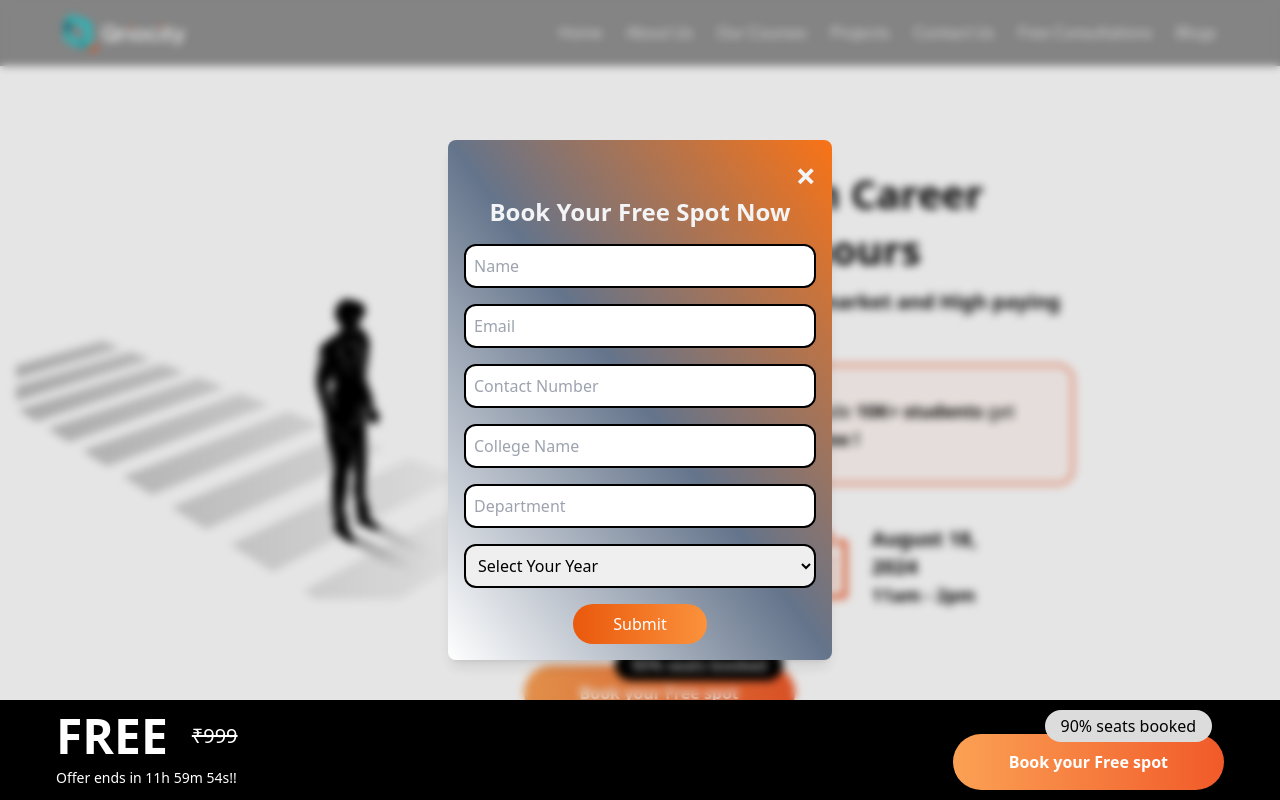
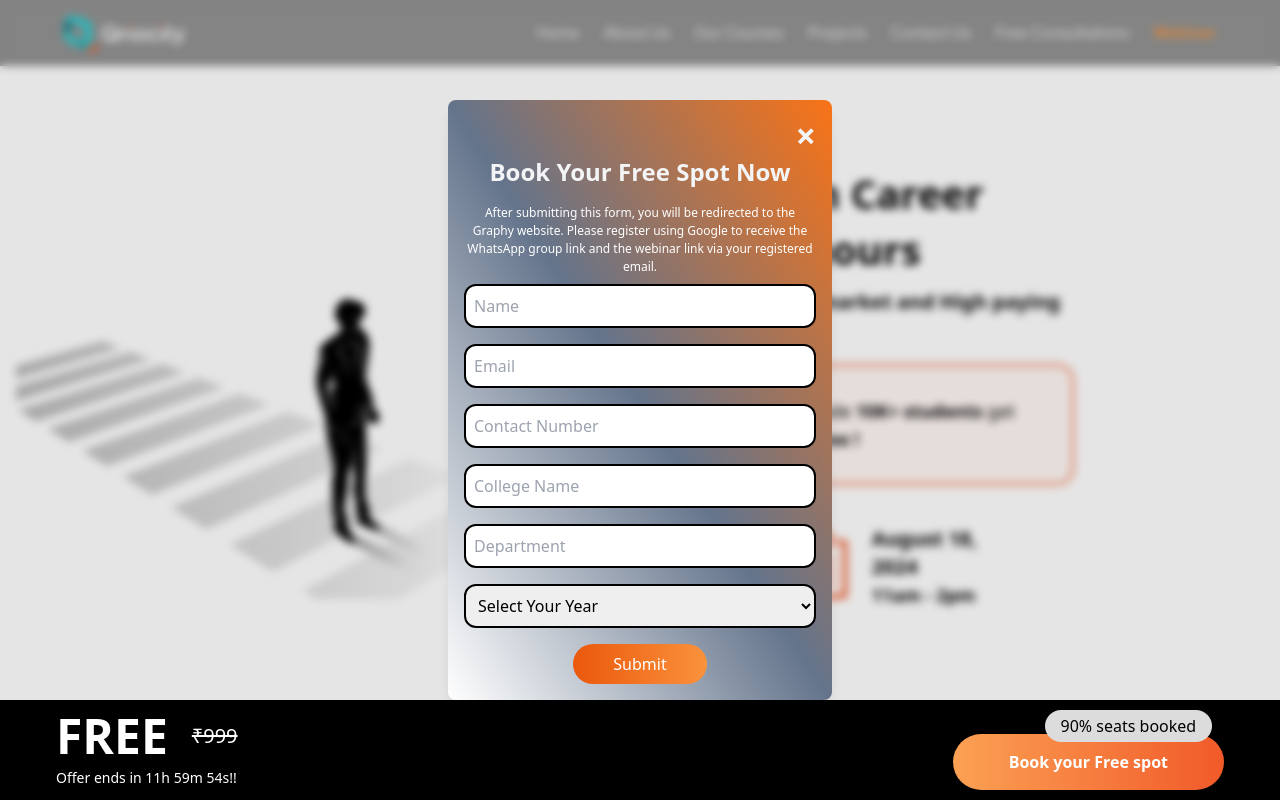
Before and after one commit to Qriocity-Company/Qriocity, a React (Vite) app: page /webinar in a window 1280 px wide. Shown: the top 800 px of the page. Built offline with nearby package versions, Linux system fonts and the light colour scheme.

Commit message:
form changes

```diff
--- a/src/components/Navbar.jsx
+++ b/src/components/Navbar.jsx
@@ -41,8 +41,8 @@ export const Navbar = () => {
           <Link to="/consultations" className={isRouteActive("/consultations")}>
             Free Consultations
           </Link>
-          <Link to="/blogs" className={isRouteActive("/blogs")}>
-            Blogs
+          <Link to="/webinar" className={isRouteActive("/webinar")}>
+            Webinar
           </Link>
         </div>
         <div className="md:hidden flex items-center">
--- a/src/pages/RoadMap.jsx
+++ b/src/pages/RoadMap.jsx
@@ -232,13 +232,14 @@ const RoadMap = () => {
               <h2 className="text-2xl font-bold mb-4 text-center text-gray-100">
                 Book Your Free Spot Now
               </h2>
+              <p className="text-center mb-2 text-[12px]">After submitting this form, you will be redirected to the Graphy website. Please register using Google to receive the WhatsApp group link and the webinar link via your registered email.</p>
               <div>
                 <div className="mb-4">
                   <input
                     type="text"
                     id="name"
                     name="name"
-                    className="w-full p-2 border-2 border-black  outline-none focus:ring-2  text-black rounded-xl"
+                    className="w-full p-2 md:p-2 border-2 border-black  outline-none focus:ring-2  text-black rounded-xl"
                     placeholder="Name"
                     value={name}
                     onChange={(e) => setName(e.target.value)}
@@ -337,6 +338,7 @@ const RoadMap = () => {
               <h2 className="text-2xl font-bold mb-4 text-center text-gray-100">
                 Book Your Free Spot Now
               </h2>
+              <p className="text-center mb-2 text-[12px]">After submitting this form, you will be redirected to the Graphy website. Please register using Google to receive the WhatsApp group link and the webinar link via your registered email.</p>
               <div>
                 <div className="mb-4">
                   <input
```
